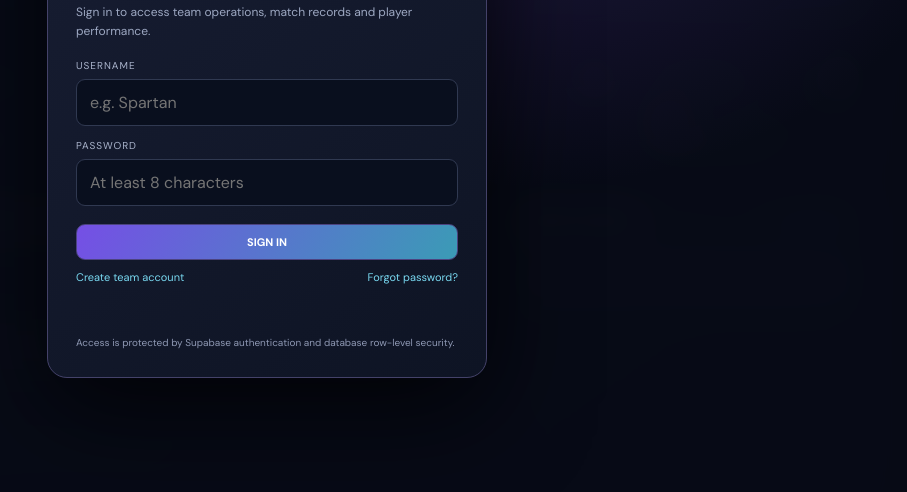
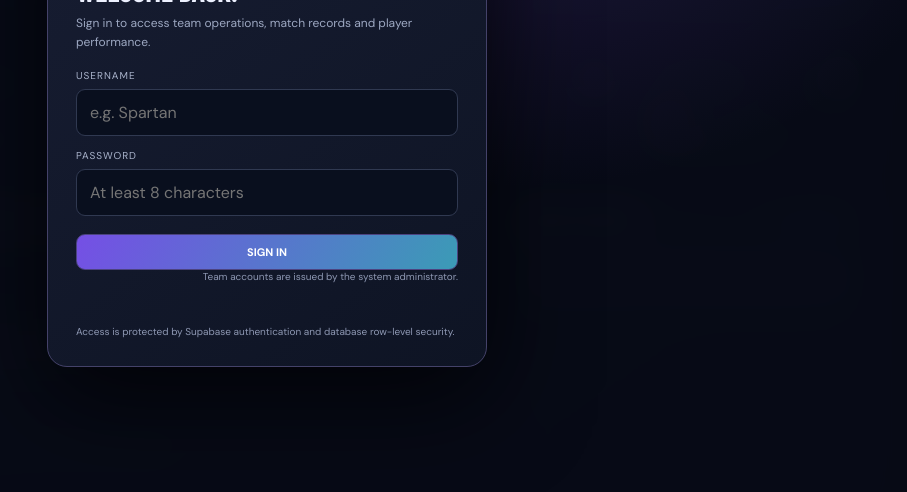
Before and after one commit to hafizultx-cmd/Eclipseforceprimecommandcentre, a plain HTML site: page index.html in a window 1280 px wide. Shown: the part 280-772 px from the top of the page, without its empty margins (373-1280 px from the left). Drawn offline with nearby package versions, Linux system fonts and the light colour scheme; a web font is replaced by a local one.

Commit message:
Restrict self-registration and email password reset links to admin-issued accounts

```diff
--- a/index.html
+++ b/index.html
@@ -160,7 +160,7 @@ footer{margin-top:25px;color:#68738e;font-size:10px;display:flex;justify-content
    <div class="authfield" id="displayNameField" style="display:none"><label>DISPLAY NAME</label><input id="authDisplayName" type="text" autocomplete="name" placeholder="Your name"></div>
    <div class="authactions"><button class="btn" id="authSubmit" type="submit">SIGN IN</button></div>
   </form>
-  <div style="display:flex;justify-content:space-between;gap:12px;flex-wrap:wrap"><button class="authlink" id="authMode" type="button">Create team account</button><button class="authlink" id="authReset" type="button">Forgot password?</button></div>
+  <div style="display:flex;justify-content:flex-end"><span class="sub" style="font-size:10px">Team accounts are issued by the system administrator.</span><button class="authlink" id="authMode" type="button" style="display:none">Create team account</button><button class="authlink" id="authReset" type="button" style="display:none">Forgot password?</button></div>
   <div class="authmsg" id="authMessage" role="status" aria-live="polite"></div><button class="authlink" id="pendingSignOut" type="button" style="display:none">Sign out of this account</button>
   <div class="sub" style="margin-top:14px;font-size:10px">Access is protected by Supabase authentication and database row-level security.</div>
  </div>
@@ -206,7 +206,7 @@ async function loadData(){
  $('#authNotice').textContent=session?'Signed in. Match and roster records load from the live database.':'Sign in to access team records.';
  if(!session){
    $('#authGate').classList.add('show');setAuthMode('signin');
-   $('#authForm').style.display='block';$('#authMode').style.display='inline-block';$('#authReset').style.display='inline-block';$('#pendingSignOut').style.display='none';
+   $('#authForm').style.display='block';$('#authMode').style.display='none';$('#authReset').style.display='none';$('#pendingSignOut').style.display='none';
    matches=[];updateMatches();return;
  }
  const email=session.user.email||'EFX';$('#userAvatar').textContent=email.slice(0,2).toUpperCase();
@@ -256,8 +256,8 @@ function setAuthMode(mode){
  $('#displayNameField').style.display=mode==='signup'?'grid':'none';
  $('#authPassword').required=mode!=='reset';
  $('#authSubmit').textContent=mode==='signup'?'CREATE ACCOUNT':mode==='reset'?'SEND RESET LINK':'SIGN IN';
- $('#authMode').textContent=mode==='signin'?'Create team account':'Back to sign in';
- $('#authReset').style.display=mode==='signin'?'inline-block':'none';
+ $('#authMode').style.display='none';
+ $('#authReset').style.display='none';
  $('#authMessage').textContent='';$('#authMessage').className='authmsg';
 }
 $('#authMode').addEventListener('click',()=>setAuthMode(authMode==='signin'?'signup':'signin'));
```
